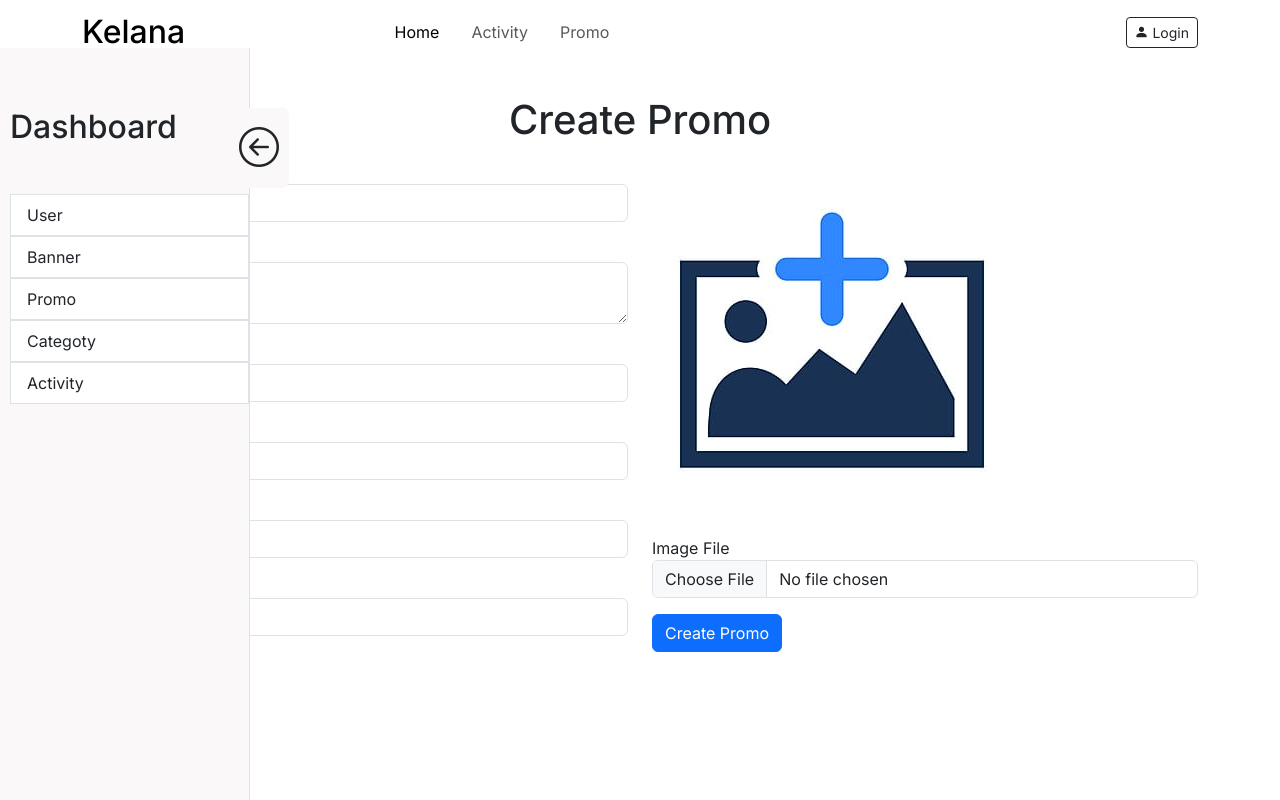
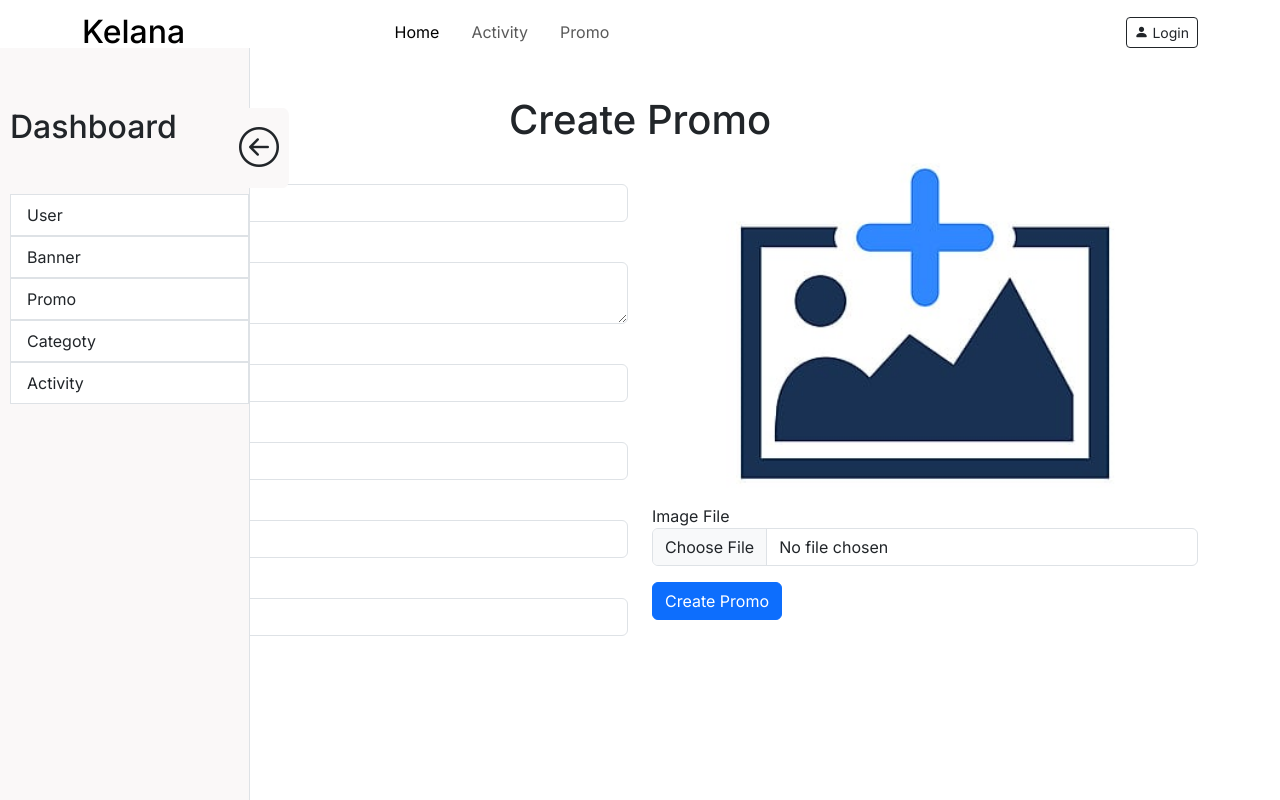
Before and after one commit to danimisme/incomplete-kelana, a Next.js app: page /dashboard/promo/create-promo in a window 1280 px wide. Built offline with nearby package versions, Linux system fonts and the light colour scheme.

Commit message:
add styling

```diff
--- a/src/app/dashboard/promo/create-promo/CreatePromoPage.module.css
+++ b/src/app/dashboard/promo/create-promo/CreatePromoPage.module.css
@@ -0,0 +1,6 @@
+.image {
+    width: 80%;
+    aspect-ratio: 4/3;
+    object-fit: cover;
+    border-radius: 5%;
+}
--- a/src/app/dashboard/promo/create-promo/page.js
+++ b/src/app/dashboard/promo/create-promo/page.js
@@ -1,5 +1,6 @@
 import Input from "@/components/Elements/input/Input";
 import Label from "@/components/Elements/input/Label";
+import styles from "./CreatePromoPage.module.css";
 
 export default function CreatePromoPage() {
   return (
@@ -37,7 +38,13 @@ export default function CreatePromoPage() {
           </div>
         </div>
         <div className="col-lg-6 col-10">
-          <img src={"/images/pngtree-image-upload.jpg"} alt="" />
+          <div className="mb-3 text-center">
+            <img
+              src={"/images/pngtree-image-upload.jpg"}
+              alt=""
+              className={styles.image}
+            />
+          </div>
           <div className="my-3">
             <Label htmlFor="imageUrl">Image File</Label>
             <Input id="imageUrl" name="imageUrl" type="file" />
```
